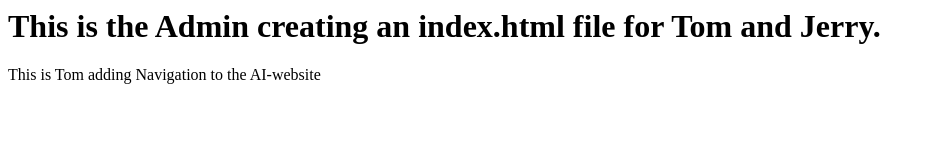
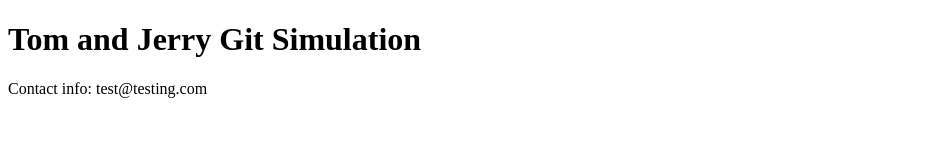
Before and after one commit to Autumn31FU/ai-startup-website, a plain HTML site: page index.html in a window 1280 px wide. Shown: the whole page, without its empty margins (0-935 px from the left). Drawn offline with Linux system fonts and the light colour scheme.

Commit message:
Add contact information

```diff
--- a/index.html
+++ b/index.html
@@ -1,4 +1,12 @@
-
-<h1>This is the Admin creating an index.html file for Tom and Jerry.
- </h1>
- <p>This is Tom adding Navigation to the AI-website</p>
+<!DOCTYPE html>
+<html lang="en">
+<head>
+    <meta charset="UTF-8">
+    <meta name="viewport" content="width=device-width, initial-scale=1.0">
+    <title>Tom and Jerry Simulation</title>
+</head>
+<body>
+	<h1>Tom and Jerry Git Simulation</h1>
+	<p>Contact info: test@testing.com</p>
+</body>
+</html>
```
